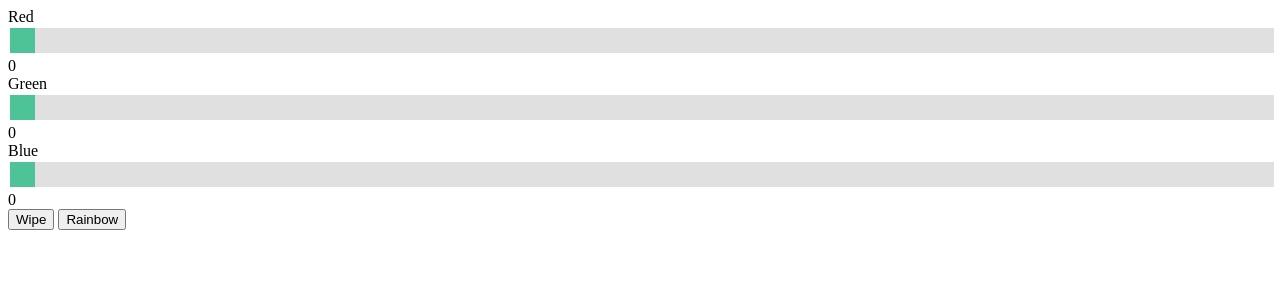
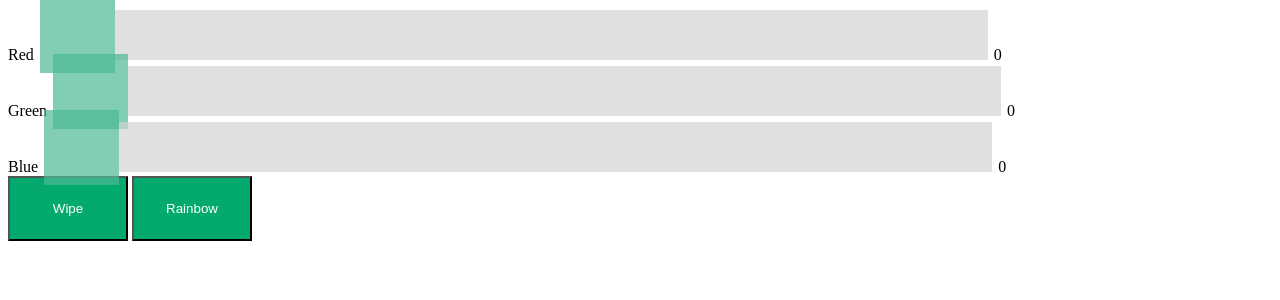
Before and after one commit to oesa77soccer/2EZ-bathroom-lights, a PHP site: page / in a window 1280 px wide. Shown: the top 300 px of the page. Run offline with PHP 8.4, Linux system fonts and the light colour scheme.

Commit message:
trying style on buttons and sliders

```diff
--- a/src/css/style.css
+++ b/src/css/style.css
@@ -6,8 +6,8 @@
 .slider {
   -webkit-appearance: none;  /* Override default CSS styles */
   appearance: none;
-  width: 100%; /* Full-width */
-  height: 25px; /* Specified height */
+  width: 75%; /* Full-width */
+  height: 50px; /* Specified height */
   background: #d3d3d3; /* Grey background */
   outline: none; /* Remove outline */
   opacity: 0.7; /* Set transparency (for mouse-over effects on hover) */
@@ -24,9 +24,9 @@
 .slider::-webkit-slider-thumb {
   -webkit-appearance: none; /* Override default look */
   appearance: none;
-  width: 25px; /* Set a specific slider handle width */
-  height: 25px; /* Slider handle height */
-  background: #04AA6D; /* Green background */
+  width: 75px; /* Set a specific slider handle width */
+  height: 75px; /* Slider handle height */
+  background: #4cb897; /* Green background */
   cursor: pointer; /* Cursor on hover */
 }
 
@@ -36,3 +36,10 @@
   background: #04AA6D; /* Green background */
   cursor: pointer; /* Cursor on hover */
 }
+
+.modebtn {
+  width: 120px;
+  height: 65px;
+  background: #04AA6D;
+  color: #fff;
+}
```
